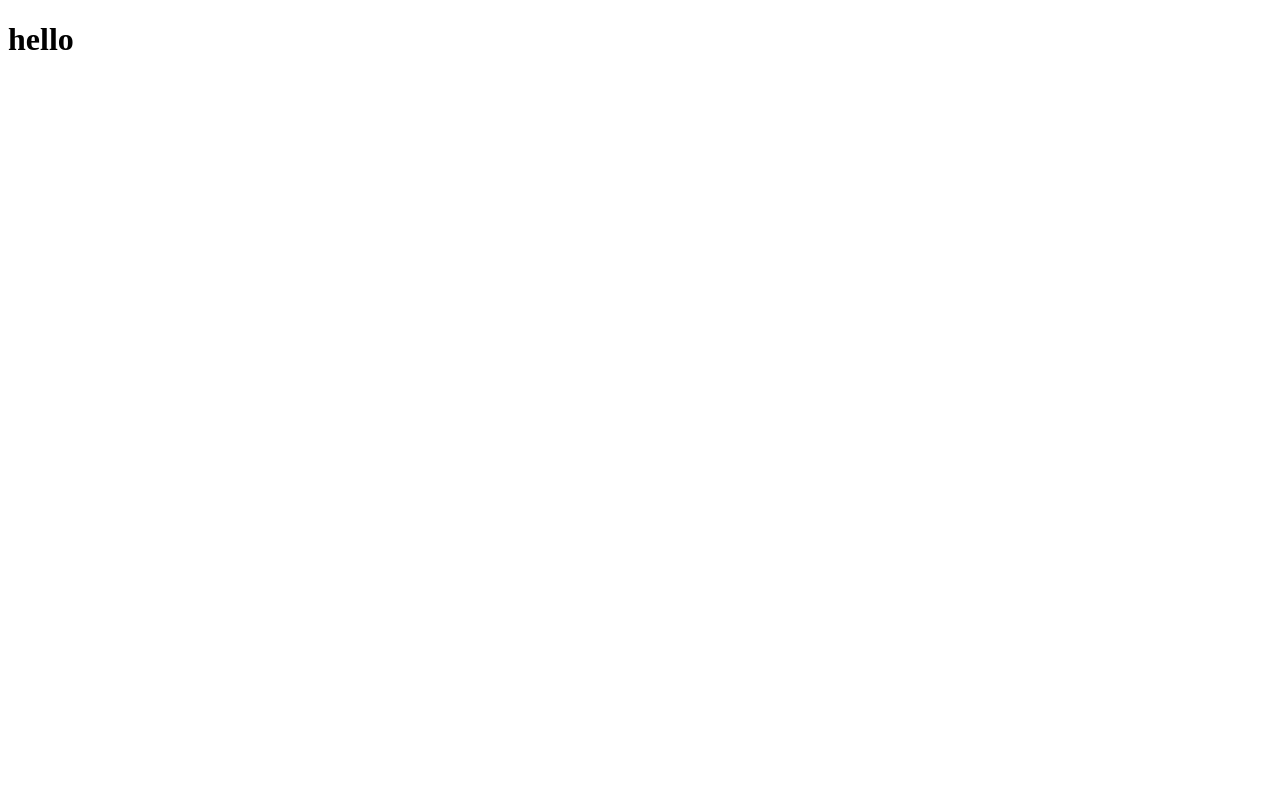
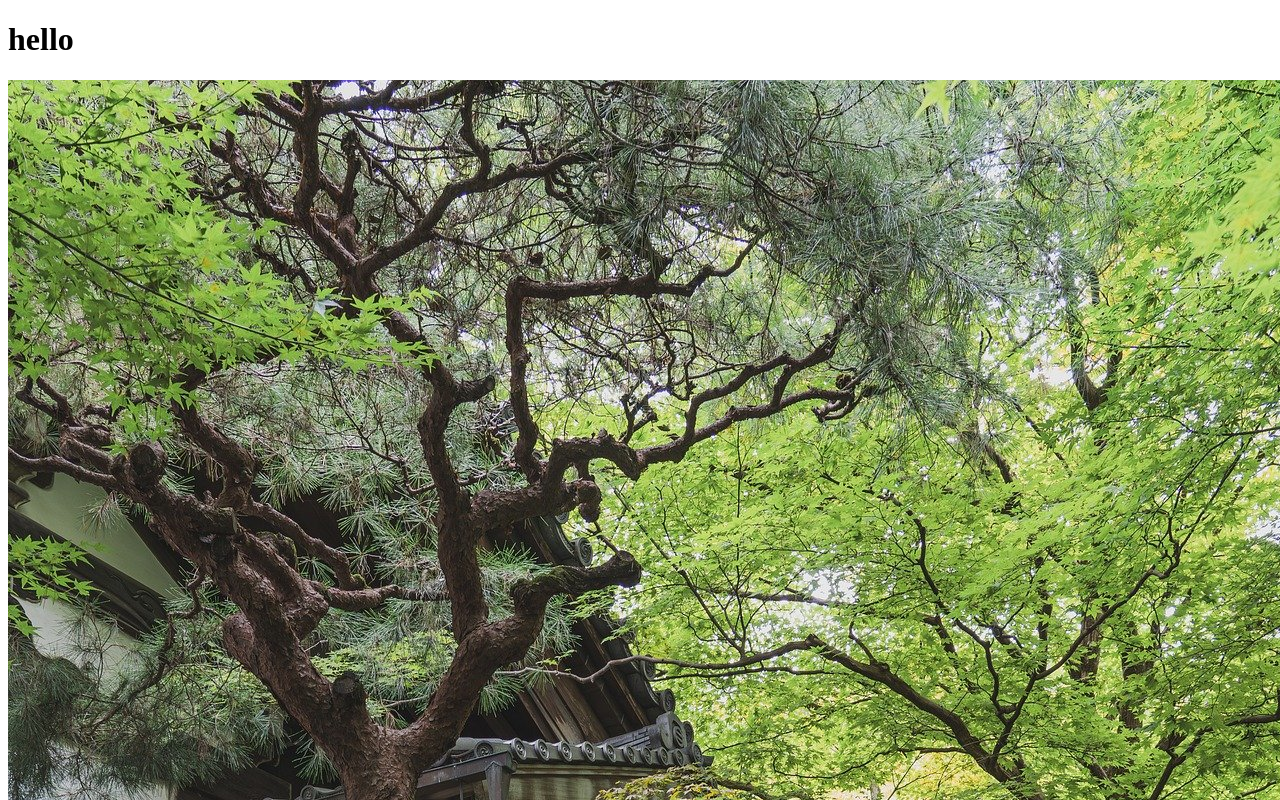
Before and after one commit to hm073/test01, a plain HTML site: page test01.html in a window 1280 px wide. Shown: the top 800 px of the page. Drawn offline with Linux system fonts and the light colour scheme.

Commit message:
iamge commit

```diff
--- a/test01.html
+++ b/test01.html
@@ -7,5 +7,6 @@
 </head>
 <body>
     <h1>hello</h1>
+    <img src="img/image01.jpg" alt="나무 집">
 </body>
 </html>
```
Also changed, not shown: img/image01.jpg (added).
